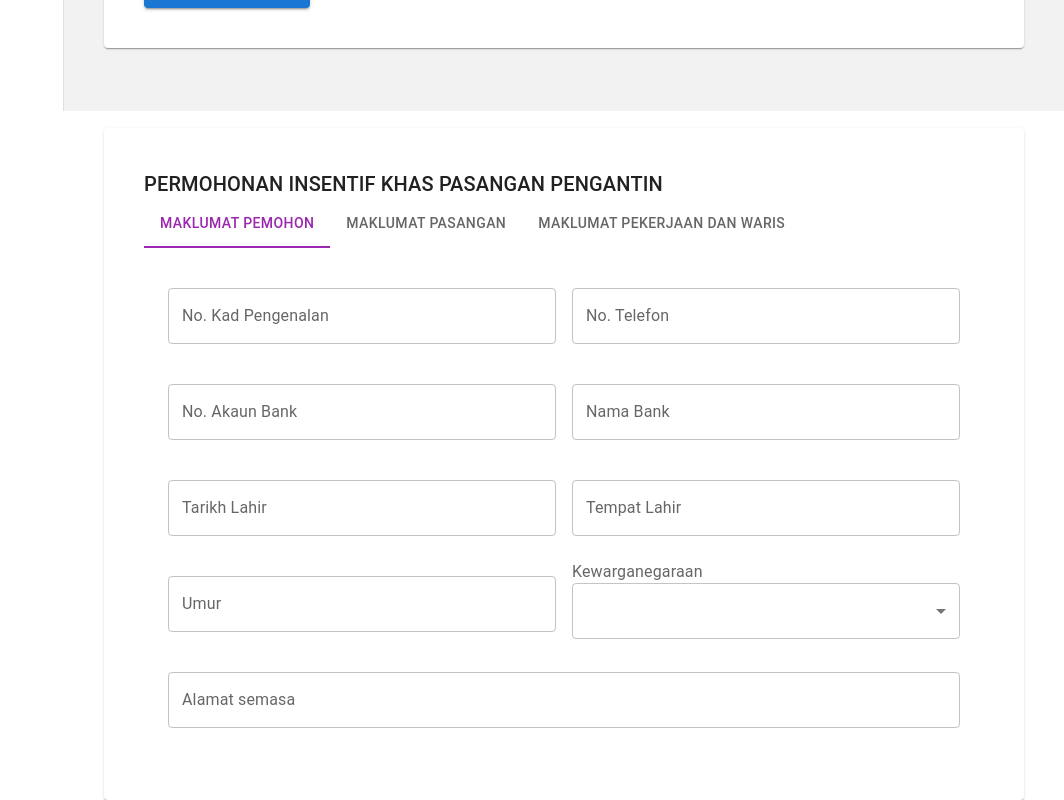
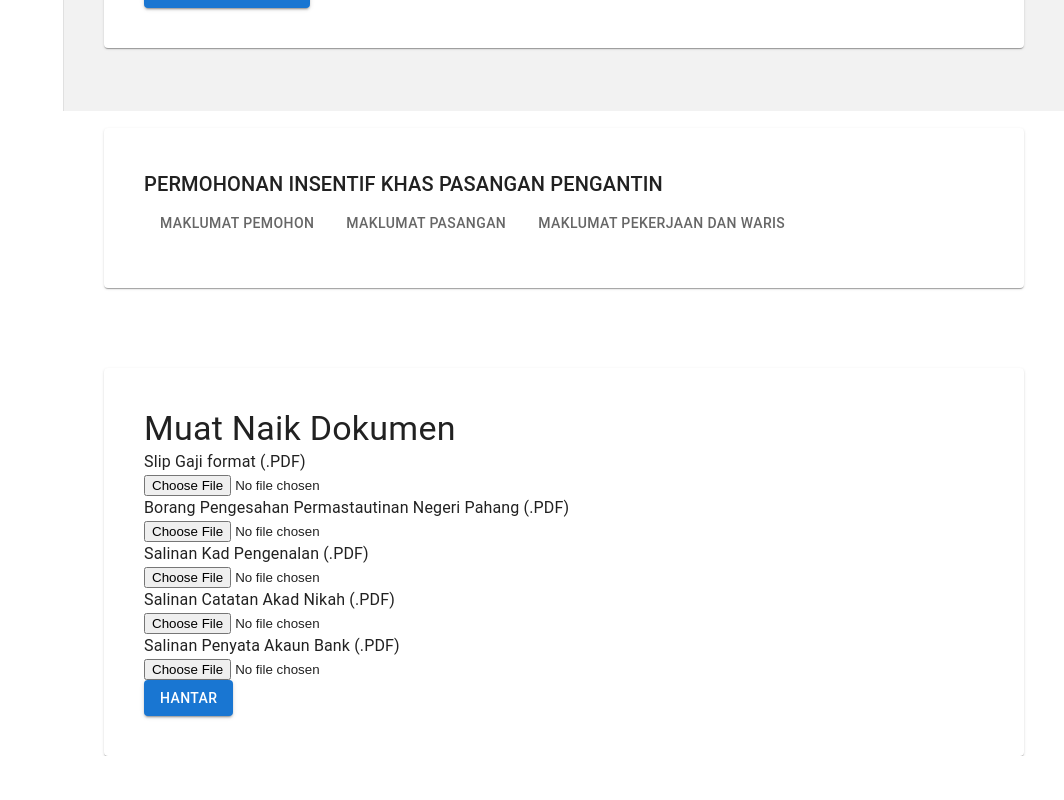
Before and after one commit to ahmadisyraf/emunakahat, a Next.js app in the folder view/: page /incentive in a window 1280 px wide. Shown: the part 689-1489 px from the top of the page, without its empty margins (216-1280 px from the left). After the commit the page ends 1445 px from the top, so only its background shows below. Built offline with nearby package versions, Linux system fonts and the light colour scheme.

Commit message:
add: upload document

```diff
--- a/view/pages/incentive/apply_incentive/index.js
+++ b/view/pages/incentive/apply_incentive/index.js
@@ -3,14 +3,14 @@ import Tabs from '@mui/material/Tabs';
 import Tab from '@mui/material/Tab';
 import Box from '@mui/material/Box';
 import { Grid, Typography, TextField, MenuItem, Button } from "@mui/material";
-import { useState } from 'react';
 import Select from '@mui/material/Select';
 import InputLabel from '@mui/material/InputLabel';
+import * as React from 'react';
 
-const ApplyIncentive = () => {
-  const [value, setValue] = useState(0);
-  const [nationality, setNationality] = useState('');
-  const [jobtype, setJobtype] = useState('');
+const ApplyIncentive = ({initialValue, initialNationality, initialJobType}) => {
+  const [value, setValue] = React.useState(initialValue);
+  const [nationality, setNationality] = React.useState(initialNationality);
+  const [jobtype, setJobtype] = React.useState(initialJobType);
 
   const handleChange = (event, newValue) => {
     setValue(newValue);
@@ -30,6 +30,21 @@ const ApplyIncentive = () => {
         {value === index && (
           <Box sx={{ p: 3 }}>
             <Typography>{children}</Typography>
+            {index === 2 && (
+              <Button
+                style={{
+                  position: "fixed",
+                  bottom: "20px",
+                  right: "20px",
+                  width: "200px",
+                  height: "40px",
+                }}
+                type="submit"
+                variant="contained"
+              >
+                Seterusnya
+              </Button>
+            )}
           </Box>
         )}
       </div>
@@ -50,8 +65,8 @@ const ApplyIncentive = () => {
         value={value}
         onChange={handleChange}
         aria-label="basic tabs example"
-        textColor="secondary"
-        indicatorColor="secondary"
+        textColor="primary" //set text color to blue
+        indicatorColor="primary" //set text color to blue
       >
         <Tab
           label="Maklumat Pemohon"
@@ -353,20 +368,6 @@ const ApplyIncentive = () => {
             />
           </Grid>
         </Grid>
-
-        <Button
-          style={{
-            position: "fixed",
-            bottom: "20px",
-            right: "20px",
-            width: "200px",
-            height: "40px",
-          }}
-          type="submit"
-          variant="contained"
-          >
-            Seterusnya
-        </Button>
       </TabPanel>
 
 
--- a/view/pages/incentive/index.js
+++ b/view/pages/incentive/index.js
@@ -3,12 +3,15 @@ import {
 } from "@mui/material";
 import IncentiveKhas from "./incentive_khas";
 import ApplyIncentive from "./apply_incentive";
+import UploadDocument from "./upload_document";
+
 
 export default function Incentive() {
     return (
         <Box sx={{ px: 5 }}>
             <IncentiveKhas />
             <ApplyIncentive />
+            <UploadDocument />
         </Box>
     );
 }
--- /dev/null
+++ b/view/pages/incentive/upload_document/index.js
@@ -0,0 +1,60 @@
+import Paper from '@mui/material/Paper';
+import { useTheme, Typography, Button } from "@mui/material";
+import { useState } from 'react';
+
+const UploadDocument = () => {
+  const theme = useTheme();
+  const [selectedFiles, setSelectedFiles] = useState([]);
+
+  const handleFileChange = (event) => {
+    const files = event.target.files;
+    const updatedSelectedFiles = Array.from(files);
+    setSelectedFiles(updatedSelectedFiles);
+  };
+
+  const handleSubmit = () => {
+    // Logic for handling the form submission
+    // You can access the selectedFiles state to process the uploaded files
+    console.log("Submitted files:", selectedFiles);
+  };
+
+  return (
+    <Paper sx={{ mt: 10, px: 5, py: 5, backgroundColor: theme.palette.primary }}>
+      <Typography variant='h4'>Muat Naik Dokumen</Typography>
+
+      {/* File upload elements */}
+      <div>
+        <Typography variant="body1">Slip Gaji format (.PDF)</Typography>
+        <input type="file" onChange={handleFileChange} />
+      </div>
+
+      <div>
+        <Typography variant="body1">Borang Pengesahan Permastautinan Negeri Pahang (.PDF)</Typography>
+        <input type="file" onChange={handleFileChange} />
+      </div>
+
+      <div>
+        <Typography variant="body1">Salinan Kad Pengenalan (.PDF)</Typography>
+        <input type="file" onChange={handleFileChange} />
+      </div>
+
+      <div>
+        <Typography variant="body1">Salinan Catatan Akad Nikah (.PDF)</Typography>
+        <input type="file" onChange={handleFileChange} />
+      </div>
+
+      <div>
+        <Typography variant="body1">Salinan Penyata Akaun Bank (.PDF)</Typography>
+        <input type="file" onChange={handleFileChange} />
+      </div>
+
+      {/* Submit button */}
+      <div>
+        <Button variant="contained" onClick={handleSubmit}>Hantar</Button>
+      </div>
+
+    </Paper>
+  );
+}
+
+export default UploadDocument;
```
